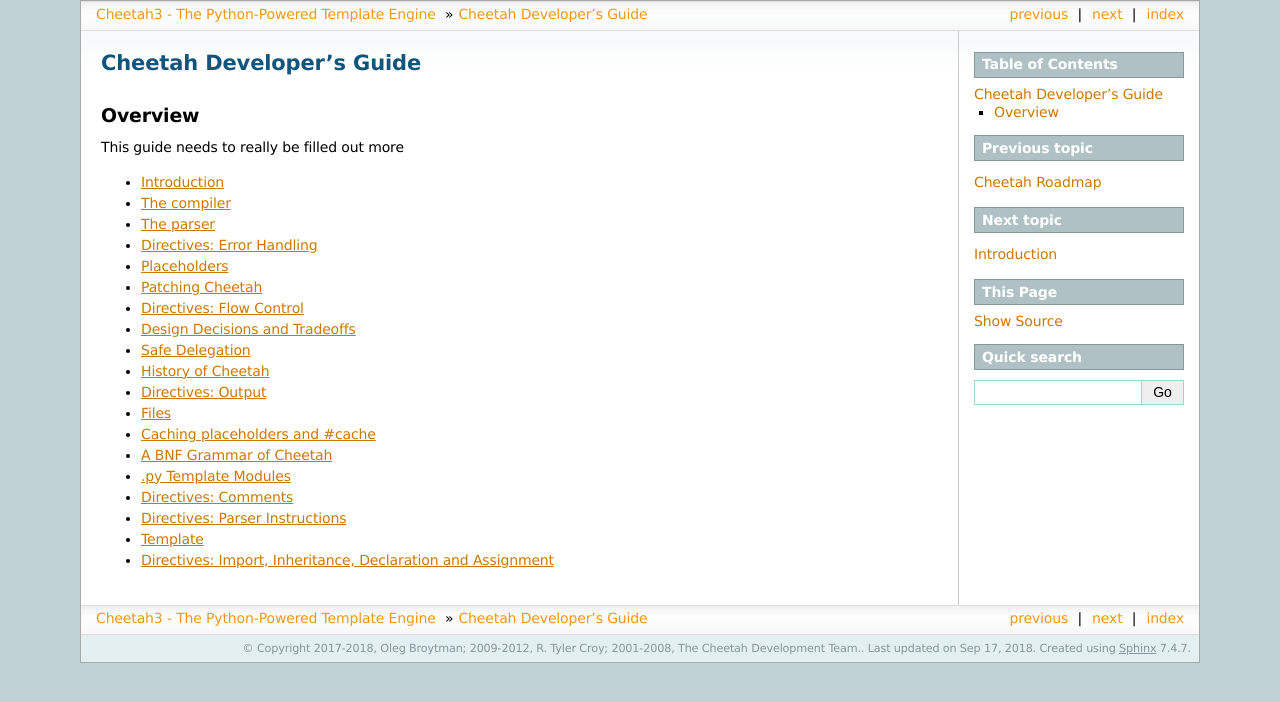
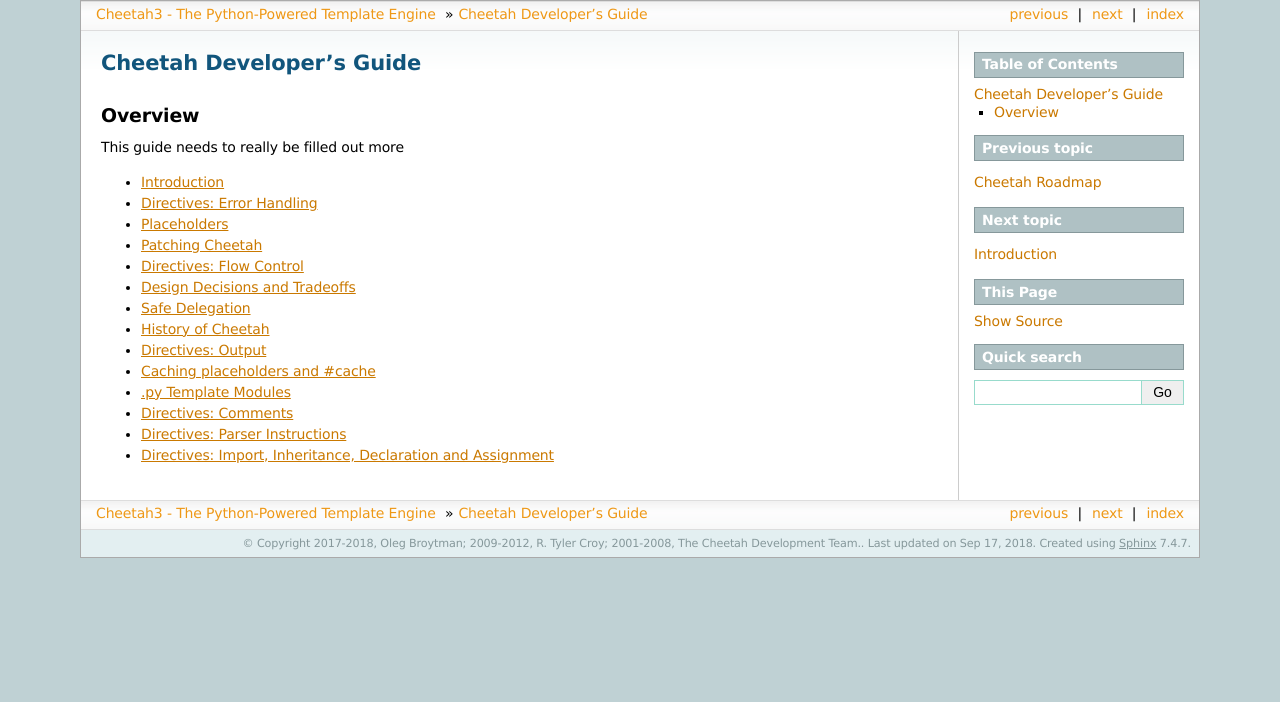
Before and after one commit to CheetahTemplate3/cheetah3, a Sphinx documentation site: the page built from docs/dev_guide/index.rst, in a window 1280 px wide. Shown: the top 702 px of the page. Built offline with Sphinx 7.4.7, drawn with Linux system fonts in a browser that asks for light colours.

Commit message:
Docs: Remove empty files
[skip ci]

```diff
--- a/docs/dev_guide/bnf.rst
+++ /dev/null
@@ -1,2 +0,0 @@
-A BNF Grammar of Cheetah
-========================
--- a/docs/dev_guide/compiler.rst
+++ /dev/null
@@ -1,5 +0,0 @@
-The compiler
-============
-
-
-How templates are compiled: a walk through Compiler.py.
--- a/docs/dev_guide/files.rst
+++ /dev/null
@@ -1,8 +0,0 @@
-Files
-=====
-
-
-This chapter will be an overview of the files in the Cheetah
-package, and how they interrelate in compiling and filling a
-template. We'll also look at files in the Cheetah tarball that
-don't get copied into the package.
--- a/docs/dev_guide/index.rst
+++ b/docs/dev_guide/index.rst
@@ -9,8 +9,6 @@ This guide needs to really be filled out more
     :maxdepth: 1
 
     introduction.rst
-    compiler.rst
-    parser.rst
     errorHandling.rst
     placeholders.rst
     patching.rst
@@ -19,11 +17,8 @@ This guide needs to really be filled out more
     safeDelegation.rst
     history.rst
     output.rst
-    files.rst
     cache.rst
-    bnf.rst
     pyModules.rst
     comments.rst
     parserInstructions.rst
-    template.rst
     inheritanceEtc.rst
--- a/docs/dev_guide/parser.rst
+++ /dev/null
@@ -1,5 +0,0 @@
-The parser
-==========
-
-
-How templates are compiled: a walk through Parser.py's source.
--- a/docs/dev_guide/template.rst
+++ /dev/null
@@ -1,6 +0,0 @@
-Template
-========
-
-
-This chapter will mainly walk through the {Cheetah.Template}
-constructor and not at what point the template is compiled.
--- a/docs/documentation.rst
+++ b/docs/documentation.rst
@@ -7,4 +7,3 @@ Cheetah Recipes
    recipes/inheritance.rst
    recipes/precompiled.rst
    recipes/staticmethod.rst
-   recipes/writing_a_recipe.rst
--- a/docs/recipes/writing_a_recipe.rst
+++ /dev/null
@@ -1,4 +0,0 @@
-Writing a "Recipe"
-==================
-
-This document isn't quite there yet ;)
```
